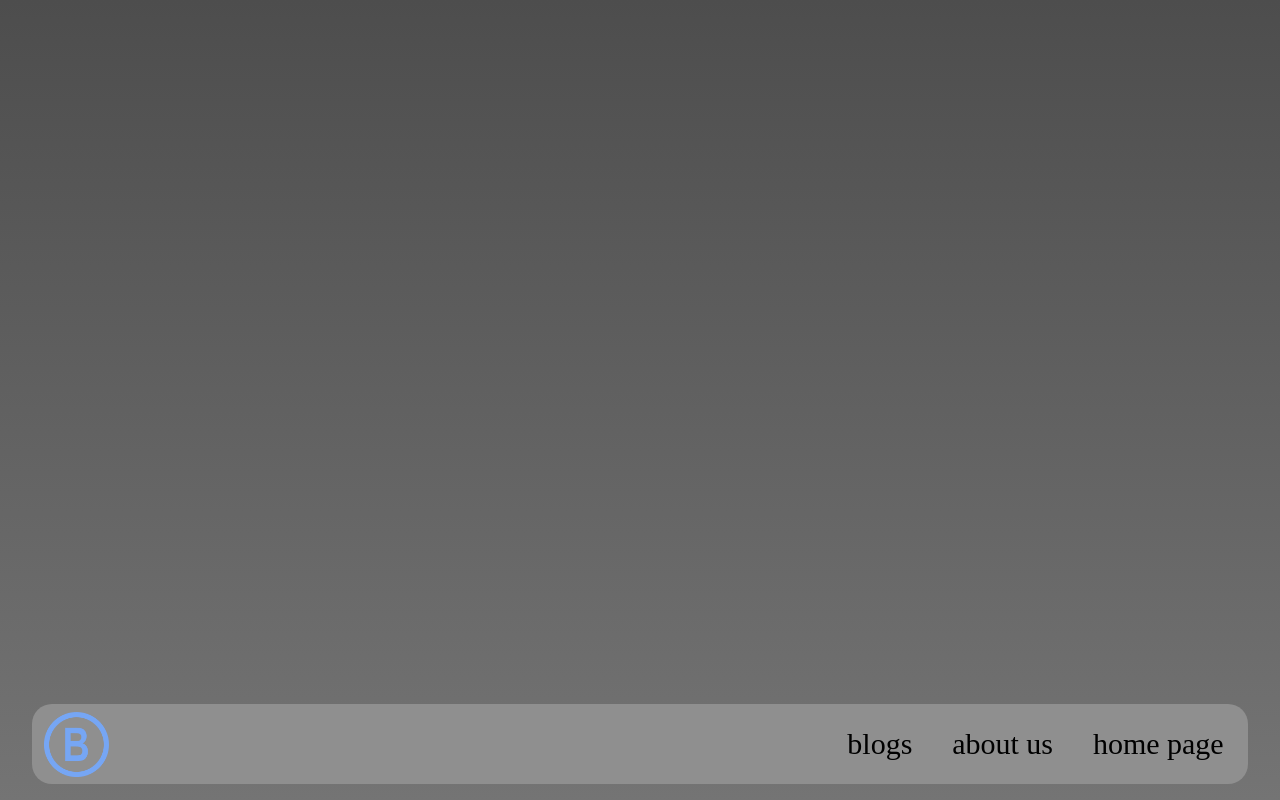
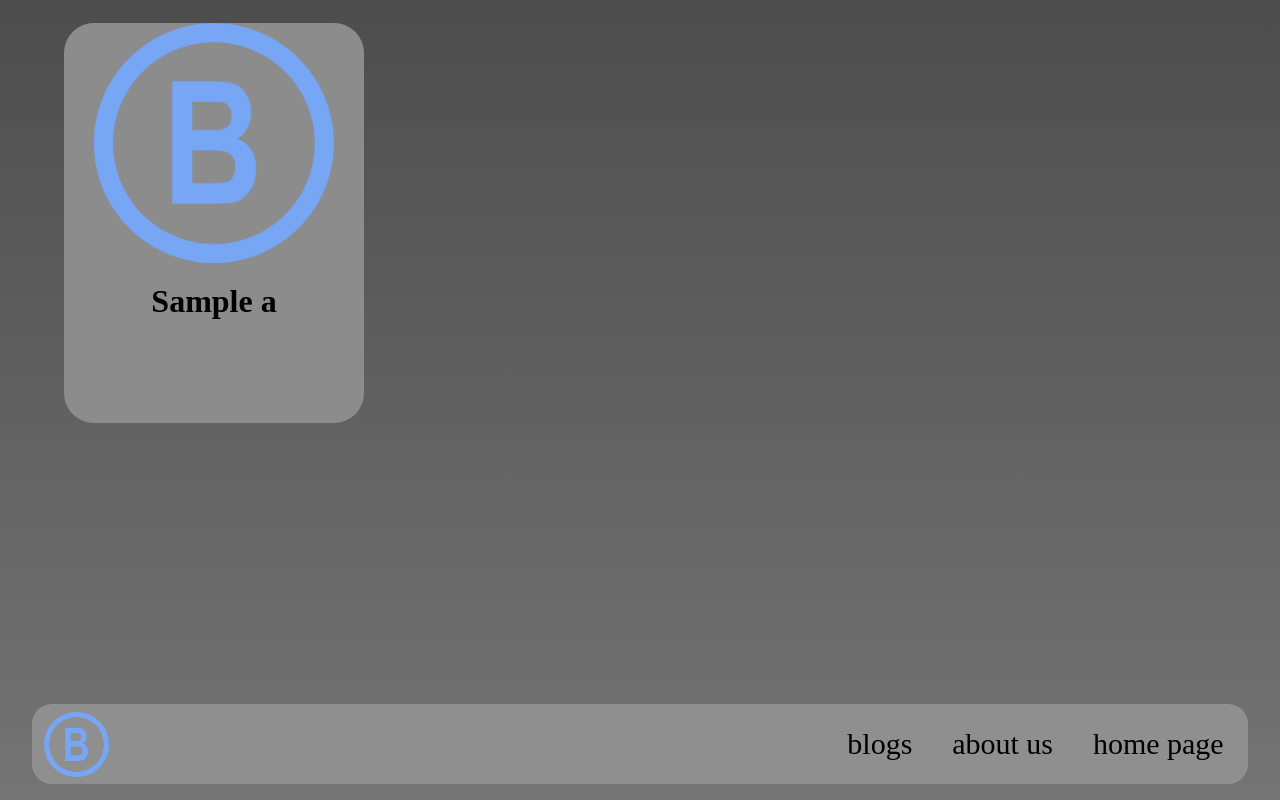
Before and after one commit to artin231/blog_django_project, a Django app: template blog_project/blog/templates/blog/blog.html in a window 1280 px wide. Run offline with Django 5.2, Linux system fonts and the light colour scheme; the template is opened without the code that fills it: most values are stand-ins (such as "Sample title", 1, 10 or a date in 2020).

Commit message:
updating the blog page

```diff
--- a/blog_project/blog/static/style.css
+++ b/blog_project/blog/static/style.css
@@ -126,3 +126,31 @@ b {
         transform: translateY(0%);
     }
 }
+
+.container .blog_place{
+    display: flex;
+    flex-wrap: wrap;
+    align-items: start;
+    justify-content: flex-start;
+    width: 100%;
+    height: 100%;
+    gap: 5%;
+    padding: 5%;
+}
+
+.container .blog_place .box{
+    width: 300px;
+    height: 400px;
+    background-color: rgb(140, 140, 140);
+    display: flex;
+    flex-direction: column;
+    align-items: center;
+    justify-content: flex-start;
+    gap: 5%;
+    margin-top: 2%;
+    border-radius: 30px;
+}
+
+.container .blog_place .box img{
+    width: 80%;
+}
--- a/blog_project/blog/templates/blog/blog.html
+++ b/blog_project/blog/templates/blog/blog.html
@@ -8,7 +8,16 @@
 {% block main %}
 
 {% include 'blog/include/header.html'%}
-    <div class="container">
+<div class="container">
+    <div class="blog_place">
+        {% for i in a%}
+        <div class="box">
+            <img src="{% static 'img/Logo_ligne_B_Narbonne.png' %}" alt="">
+            <h1>{{i.title}}</h1>
 
+        </div>
+        {% endfor %}
     </div>
+
+</div>
 {% endblock %}
--- a/blog_project/blog/views.py
+++ b/blog_project/blog/views.py
@@ -1,8 +1,9 @@
 from django.shortcuts import render
-
+from . import base
 # Create your views here.
 def home(request):
     return render(request,'blog/index.html')
 
 def blog(request):
-    return render(request,'blog/blog.html')
+    context = {'a':base.base}
+    return render(request,'blog/blog.html',context)
```
